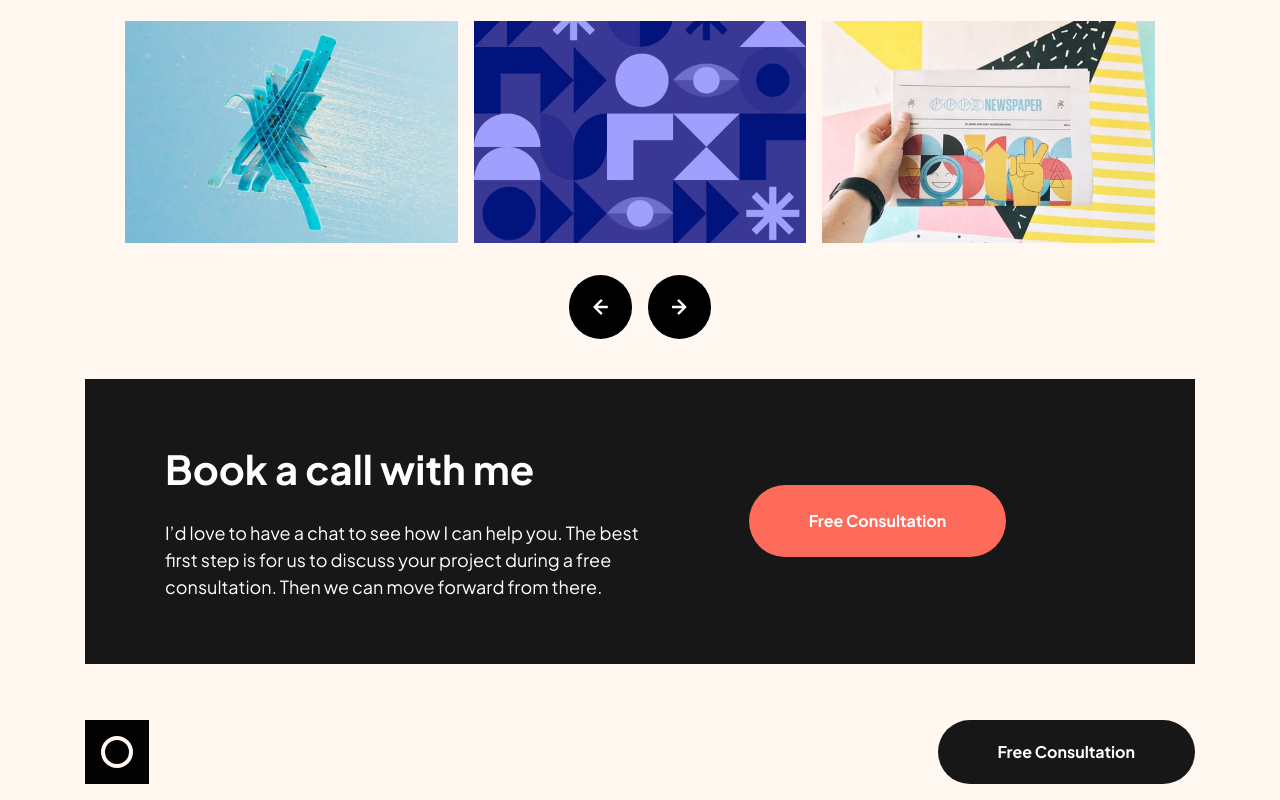
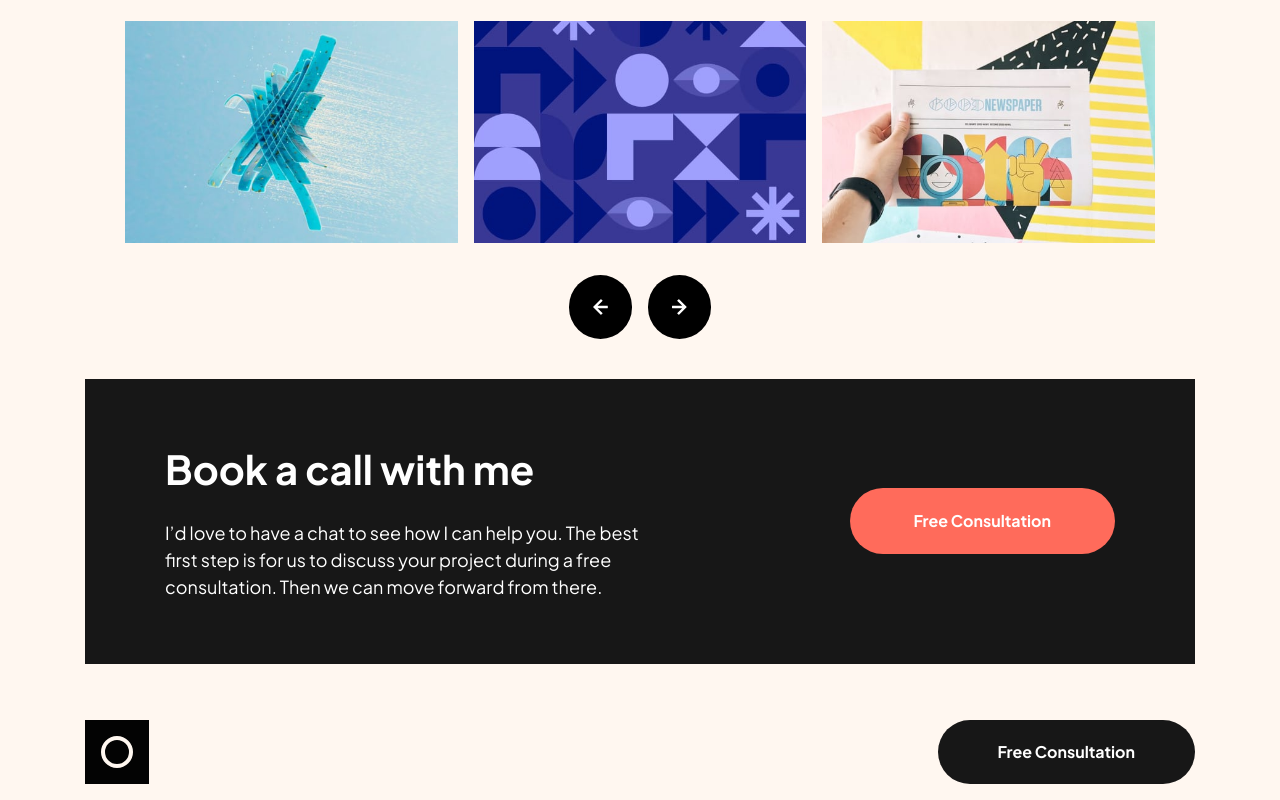
Before and after one commit to Najmaldin-ishag/single-page-design-portfolio, a React (Vite) app: page / in a window 1280 px wide. Shown: the part 1378-2178 px from the top of the page. Built offline with nearby package versions, Linux system fonts and the light colour scheme.

Commit message:
Update Footer.jsx

```diff
--- a/src/Section/Footer.jsx
+++ b/src/Section/Footer.jsx
@@ -15,7 +15,7 @@ const Footer = () => {
           </p>
         </div>
         <Button
-          className="bg-light-red-500 justify-self-center px-15 cursor-pointer rounded-full py-[1.5rem] text-[1rem] font-[700] leading-[150%] text-white"
+          className="bg-light-red-500 justify-self-end px-[4rem] cursor-pointer rounded-full py-[1.3rem] text-[1rem] font-[700] leading-[150%] text-white"
           title="Free Consultation"
         />
       </div>
```
